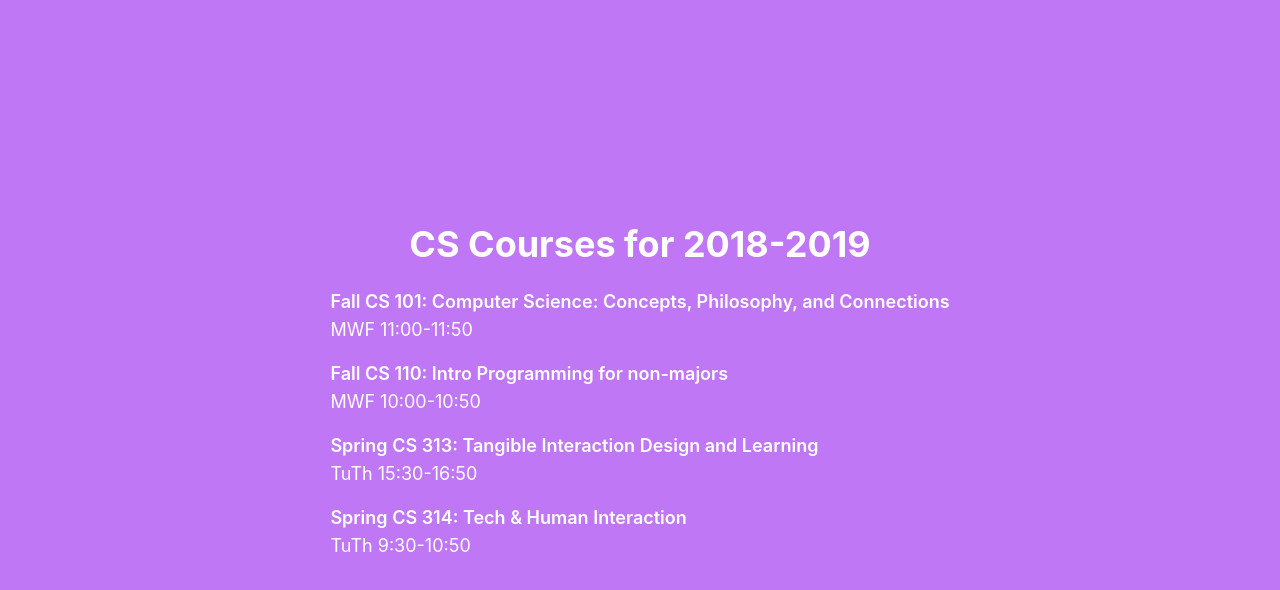
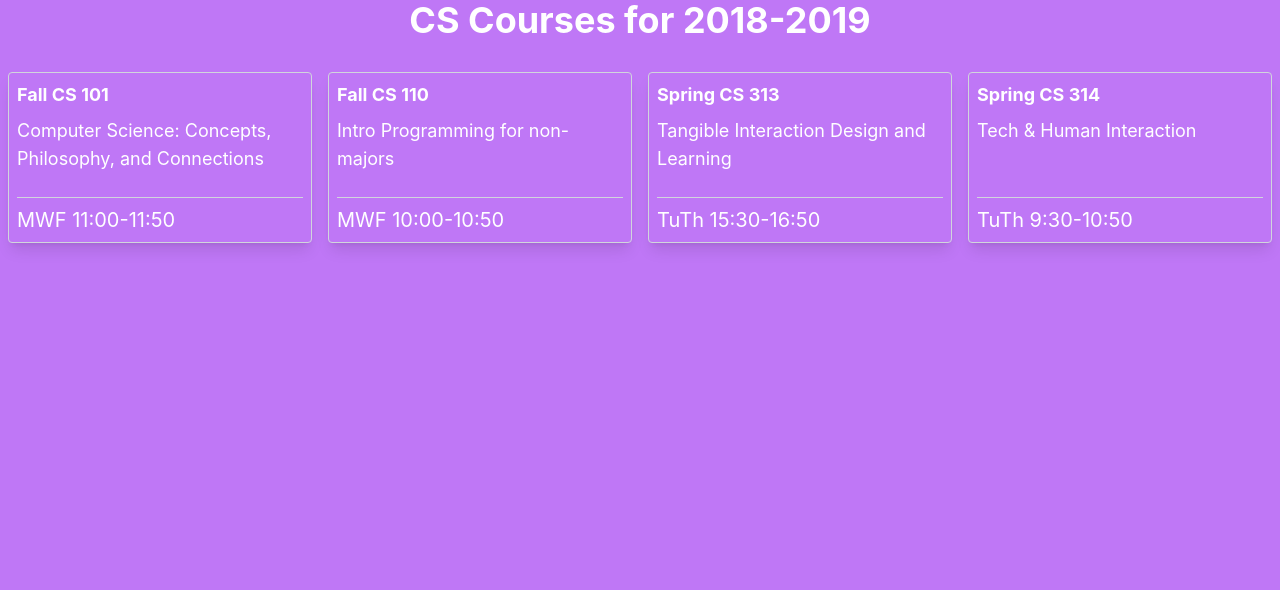
Before and after one commit to ryanrosunu/react-challenge, a React (Vite) app: page / in a window 1280 px wide. Shown: the top 590 px of the page. Built offline with nearby package versions, Linux system fonts and the light colour scheme.

Commit message:
completed style app

```diff
--- a/src/App.tsx
+++ b/src/App.tsx
@@ -36,10 +36,15 @@ const schedule = {
 
 const App = () => {
   return (
-    <header className="bg-[#bf77f6] min-h-screen flex flex-col items-center justify-center text-[calc(10px_+_2vmin)] text-white">
-      <Banner title={schedule.title} />
-      <CourseList courses={schedule.courses} />
-    </header>
+    <>
+      <div className="bg-[#bf77f6] min-h-screen">
+        <header className="flex flex-col items-center text-white">
+          <Banner title={schedule.title} />
+        </header>
+        <CourseList courses={schedule.courses} />
+      </div>
+    </>
+
   );
 };
 
--- a/src/components/CourseList.tsx
+++ b/src/components/CourseList.tsx
@@ -10,13 +10,20 @@ interface CourseListProps {
 }
 
 const CourseList = ({ courses }: CourseListProps) => (
-  <div className="mt-6 text-left text-lg text-white">
+  <div className="mt-6 flex flex-wrap text-lg text-white">
     {Object.entries(courses).map(([id, course]) => (
-      <div key={id} className="mb-4">
-        <div className="font-semibold">
-          {course.term} CS {course.number}: {course.title}
+      <div key={id} className="m-2 flex flex-1 min-w-[250px] rounded border border-gray-300 overflow-hidden shadow-lg">
+        <div className="m-2 w-full flex flex-col">
+            <div className="mb-2 font-bold">
+                {course.term} CS {course.number}
+            </div>
+            <div className="mb-6">
+                {course.title}
+            </div>
+            <div className="mt-auto border-t border-gray-300 pt-2 text-xl">
+                {course.meets}
+            </div>
         </div>
-        <div>{course.meets}</div>
       </div>
     ))}
   </div>
--- a/src/index.css
+++ b/src/index.css
@@ -1,14 +1 @@
 @import "tailwindcss";
-
-@theme {
-  --animate-logo-spin: logo-spin infinite 20s linear;
-
-  @keyframes logo-spin {
-    from {
-      transform: rotate(0deg);
-    }
-    to {
-      transform: rotate(360deg);
-    }
-  }
-}
```
